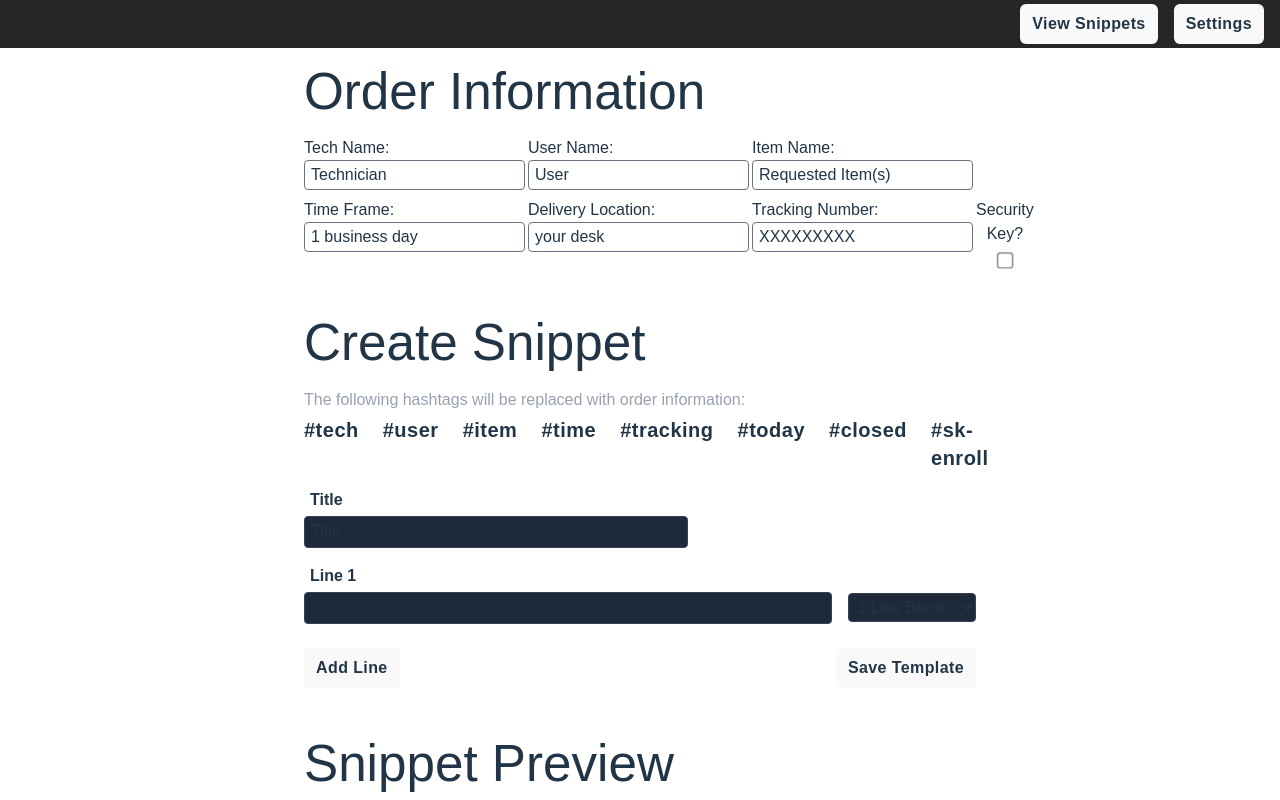
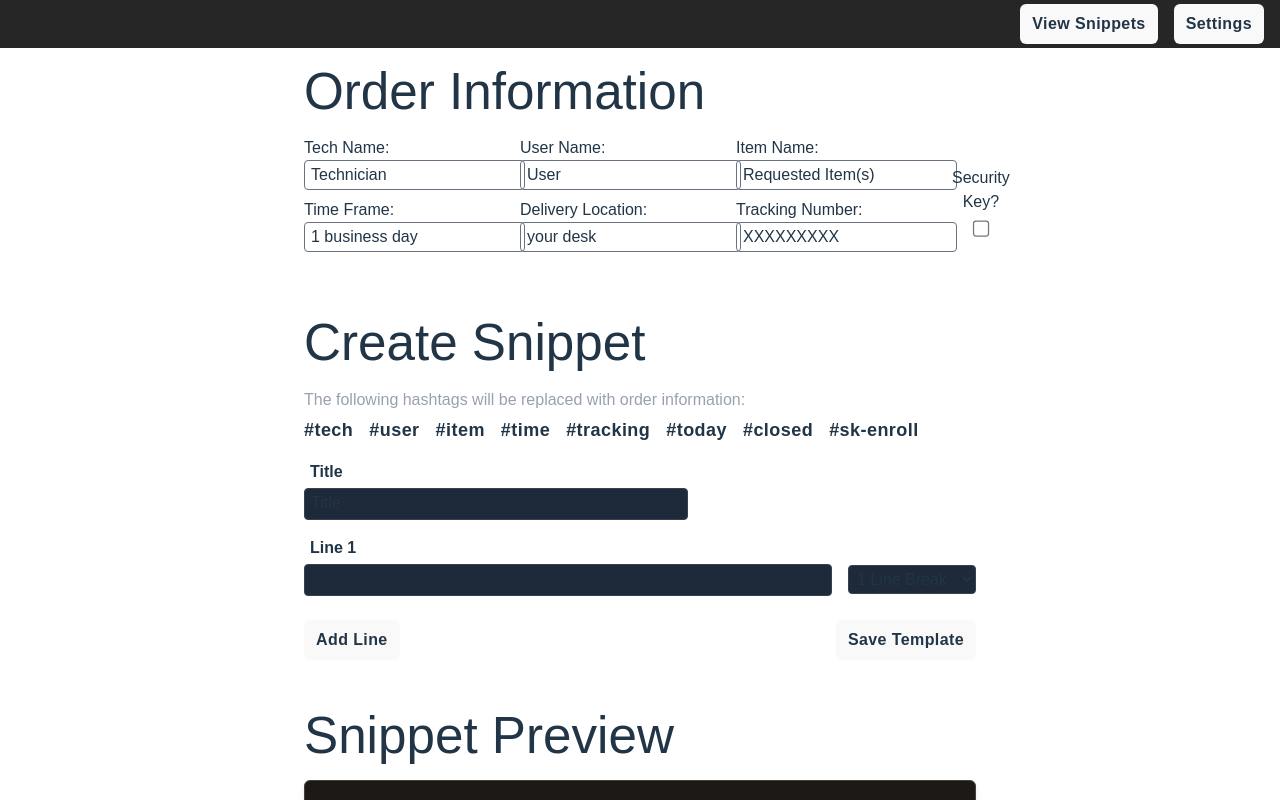
Before and after one commit to brthomiu/responder, a React (Vite) app: page / in a window 1280 px wide. Both pictures are taken after a click on the button "Create Snippets". Shown: the top 800 px of the page. Built offline with nearby package versions, Linux system fonts and the light colour scheme.

Commit message:
more style updates

```diff
--- a/src/App.tsx
+++ b/src/App.tsx
@@ -316,8 +316,8 @@ function App() {
           <h1 className="mb-2">Order Information</h1>
           <form className="flex flex-col mb-12">
             {/* First row of form fields */}
-            <div className="flex flex-row gap-2 my-2">
-              <div className="flex-col w-54">
+            <div className="flex flex-row gap-6 my-2">
+              <div className="flex-col w-48">
                 Tech Name:{" "}
                 <input
                   className="border border-gray-500 px-1.5 py-0.5 rounded"
@@ -326,7 +326,7 @@ function App() {
                   onChange={(event) => handleInput(setTechName, event)}
                 />
               </div>
-              <div className="flex-col w-54">
+              <div className="flex-col w-48">
                 User Name:{" "}
                 <input
                   className="border border-gray-500 px-1.5 py-0.5 rounded"
@@ -335,7 +335,7 @@ function App() {
                   onChange={(event) => handleInput(setUserName, event)}
                 />
               </div>
-              <div className="flex-col w-54">
+              <div className="flex-col w-48">
                 Item Name:{" "}
                 <input
                   className="border border-gray-500 px-1.5 py-0.5 rounded"
@@ -347,8 +347,8 @@ function App() {
             </div>
 
             {/* Second row of form fields */}
-            <div className="flex gap-2">
-            <div className="flex-col w-54">
+            <div className="flex gap-6">
+            <div className="flex-col w-48">
             Time Frame:{" "}
                 <input
                   className="border border-gray-500 px-1.5 py-0.5 rounded"
@@ -357,7 +357,7 @@ function App() {
                   onChange={(event) => handleInput(setTimeFrame, event)}
                 />
               </div>
-              <div className="flex-col w-54">
+              <div className="flex-col w-48">
                 Delivery Location:{" "}
                 <input
                   className="border border-gray-500 px-1.5 py-0.5 rounded"
@@ -366,7 +366,7 @@ function App() {
                   onChange={(event) => handleInput(setDeliveryLocation, event)}
                 />
               </div>
-              <div className="flex-col w-54">
+              <div className="flex-col w-48">
                 Tracking Number:{" "}
                 <input
                   className="border border-gray-500 px-1.5 py-0.5 rounded"
@@ -377,7 +377,7 @@ function App() {
               </div>
 
               {/* Security Key checkbox */}
-              <div className="flex flex-col gap-2 text-center w-54">
+              <div className="flex flex-col gap-2 text-center w-48 -translate-y-8">
                 <div>Security Key?</div>
                 <input
                   type="checkbox"
--- a/src/components/CreateTemplate.tsx
+++ b/src/components/CreateTemplate.tsx
@@ -108,15 +108,15 @@ const CreateTemplate = (props: Props) => {
         <div className="text-gray-400">
           The following hashtags will be replaced with order information:
         </div>
-        <div className="flex flex-row gap-6">
-          <div className="font-semibold text-xl tracking-wide">#tech</div>
-          <div className="font-semibold text-xl tracking-wide">#user</div>
-          <div className="font-semibold text-xl tracking-wide">#item</div>
-          <div className="font-semibold text-xl tracking-wide">#time</div>
-          <div className="font-semibold text-xl tracking-wide">#tracking</div>
-          <div className="font-semibold text-xl tracking-wide">#today</div>
-          <div className="font-semibold text-xl tracking-wide">#closed</div>
-          <div className="font-semibold text-xl tracking-wide">#sk-enroll</div>
+        <div className="flex flex-row gap-4">
+          <div className="font-semibold text-lg tracking-wide">#tech</div>
+          <div className="font-semibold text-lg tracking-wide">#user</div>
+          <div className="font-semibold text-lg tracking-wide">#item</div>
+          <div className="font-semibold text-lg tracking-wide">#time</div>
+          <div className="font-semibold text-lg tracking-wide">#tracking</div>
+          <div className="font-semibold text-lg tracking-wide">#today</div>
+          <div className="font-semibold text-lg tracking-wide">#closed</div>
+          <div className="font-semibold text-lg tracking-wide">#sk-enroll</div>
         </div>
       </div>
       <div className="flex flex-col">
```
